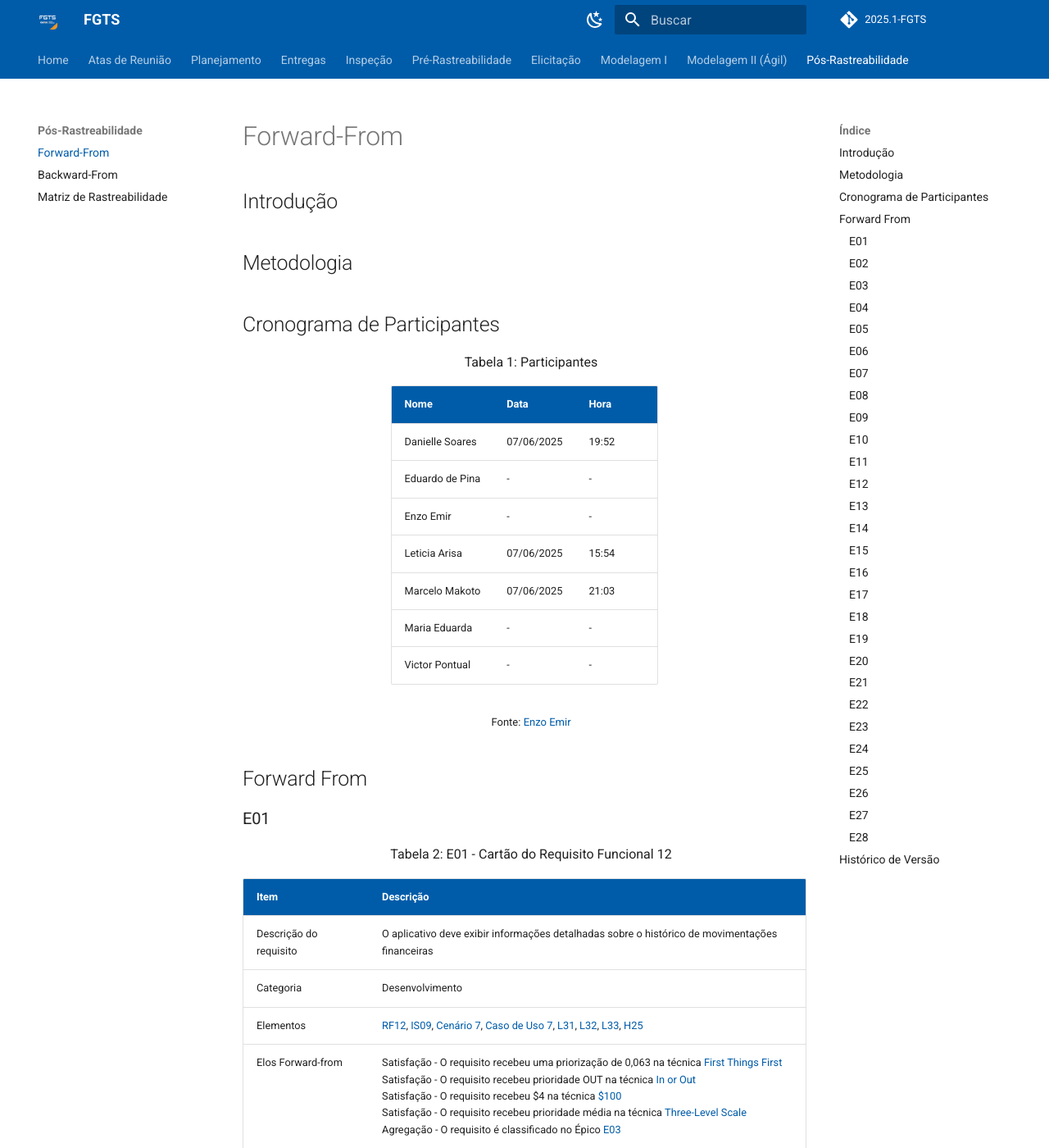
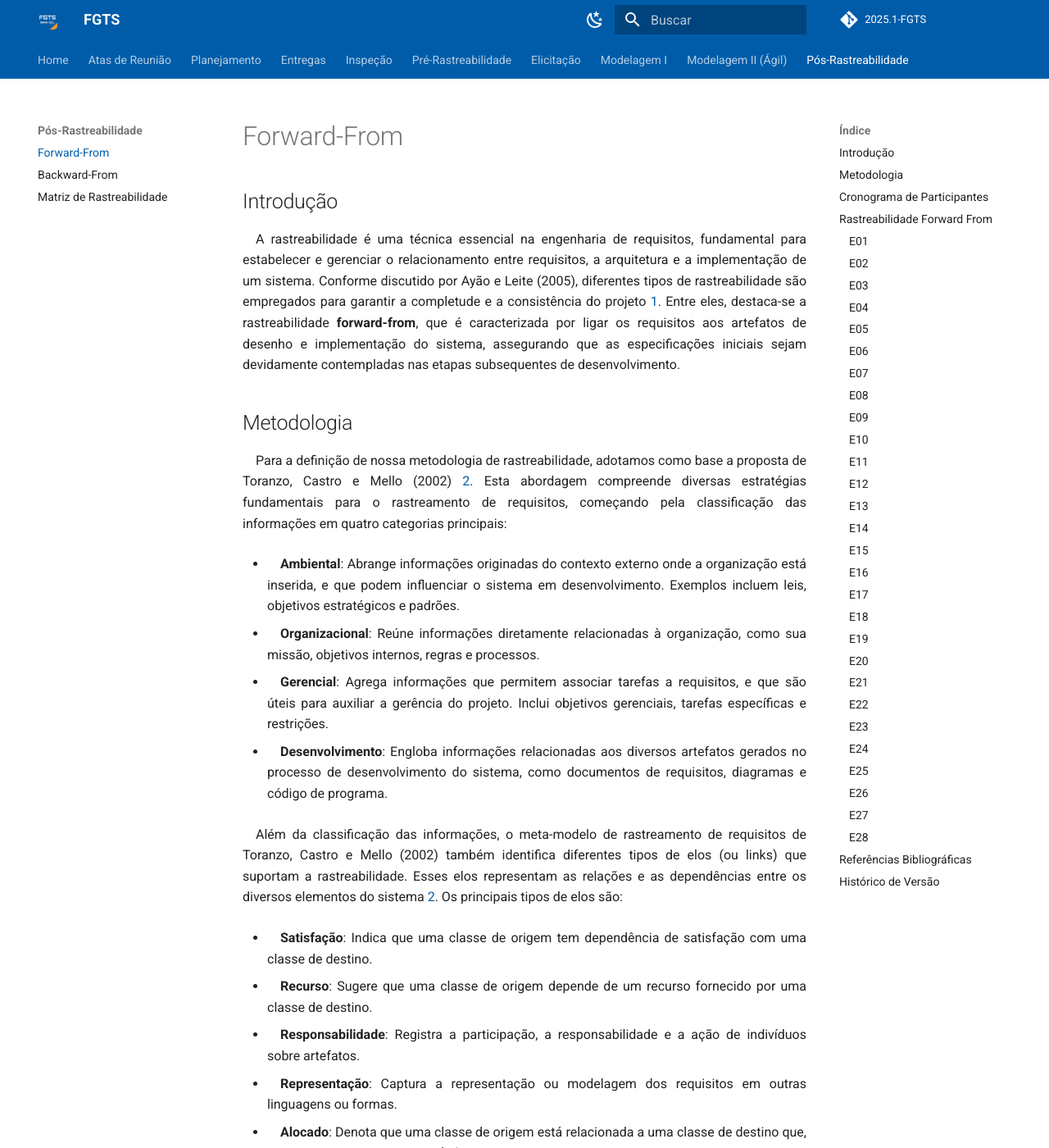
Before and after one commit to eduardodpms/REQ-FGTS, an MkDocs documentation site: the page built from docs/Pos-Rastreabilidade/Forward-From.md, in a window 1280 px wide and 1400 px high. Shown: the whole window at 82% size. Built offline with MkDocs 1.6.1 and Material for MkDocs 9.7.7, drawn with Linux system fonts in a browser that asks for light colours; comment, search, counter and statistics services are not loaded; some of the changed text lies outside the part shown.

Commit message:
feat: introdução, metodologia e referencias do forward from

```diff
--- a/docs/Pos-Rastreabilidade/Forward-From.md
+++ b/docs/Pos-Rastreabilidade/Forward-From.md
@@ -1,7 +1,72 @@
 ##  Introdução
+
+A rastreabilidade é uma técnica essencial na engenharia de requisitos, fundamental para estabelecer e gerenciar o relacionamento entre requisitos, a arquitetura e a implementação de um sistema. Conforme discutido por Ayão e Leite (2005), diferentes tipos de rastreabilidade são empregados para garantir a completude e a consistência do projeto  <a href="REF1">1</a>. Entre eles, destaca-se a rastreabilidade **forward-from**, que é caracterizada por ligar os requisitos aos artefatos de desenho e implementação do sistema, assegurando que as especificações iniciais sejam devidamente contempladas nas etapas subsequentes de desenvolvimento.
 
 ##  Metodologia
 
+Para a definição de nossa metodologia de rastreabilidade, adotamos como base a proposta de Toranzo, Castro e Mello (2002) <a href="REF2">2</a>. Esta abordagem compreende diversas estratégias fundamentais para o rastreamento de requisitos, começando pela classificação das informações em quatro categorias principais:
+
+- **Ambiental**: Abrange informações originadas do contexto externo onde a organização está inserida, e que podem influenciar o sistema em desenvolvimento. Exemplos incluem leis, objetivos estratégicos e padrões.
+
+- **Organizacional**: Reúne informações diretamente relacionadas à organização, como sua missão, objetivos internos, regras e processos.
+
+- **Gerencial**: Agrega informações que permitem associar tarefas a requisitos, e que são úteis para auxiliar a gerência do projeto. Inclui objetivos gerenciais, tarefas específicas e restrições.
+
+- **Desenvolvimento**: Engloba informações relacionadas aos diversos artefatos gerados no processo de desenvolvimento do sistema, como documentos de requisitos, diagramas e código de programa.
+
+Além da classificação das informações, o meta-modelo de rastreamento de requisitos de Toranzo, Castro e Mello (2002) também identifica diferentes tipos de elos (ou links) que suportam a rastreabilidade. Esses elos representam as relações e as dependências entre os diversos elementos do sistema <a href="REF2">2</a>. Os principais tipos de elos são:
+
+- **Satisfação**: Indica que uma classe de origem tem dependência de satisfação com uma classe de destino.
+
+- **Recurso**: Sugere que uma classe de origem depende de um recurso fornecido por uma classe de destino.
+
+- **Responsabilidade**: Registra a participação, a responsabilidade e a ação de indivíduos sobre artefatos.
+
+- **Representação**: Captura a representação ou modelagem dos requisitos em outras linguagens ou formas.
+
+- **Alocado**: Denota que uma classe de origem está relacionada a uma classe de destino que, por sua vez, representa um subsistema.
+
+- **Agregação**: Indica a composição de elementos, mostrando como partes se juntam para formar um todo.
+
+No presente documento, estão os resultados da aplicação deste modelo de rastreabilidade a todos os [requisitos elicitados](https://requisitos-de-software.github.io/2025.1-FGTS/Elicitacao/Requisitos-elicitados/), garantindo uma cobertura completa e uma visão abrangente das suas origens, classificações e interconexões ao longo do ciclo de desenvolvimento.
+
+<font size="3"><p style="text-align: center">Tabela 1: Modelo da tabela de rastreabilidade</p></font>
+
+<div align="center">
+
+<table>
+  <thead>
+    <tr>
+      <th>Item da Tabela de Rastreabilidade</th>
+      <th>Descrição / Conteúdo</th>
+    </tr>
+  </thead>
+  <tbody>
+    <tr>
+      <td><strong>Descrição do requisito</strong></td>
+      <td>Apresenta a especificação textual do requisito em questão.</td>
+    </tr>
+    <tr>
+      <td><strong>Categoria</strong></td>
+      <td>Classifica o requisito de acordo com as quatro categorias (Ambiental, Organizacional, Gerencial, Desenvolvimento)</td>
+    </tr>
+    <tr>
+      <td><strong>Elementos</strong></td>
+      <td>Lista os artefatos de origem ou outros elementos que contribuíram para a elicitação ou refinamento do requisito.</td>
+    </tr>
+    <tr>
+      <td><strong>Elos Forward-from</strong></td>
+      <td>Detalhamento dos vínculos que o requisito possui a artefatos ou processos subsequentes no desenvolvimento.</td>
+    </tr>
+    <tr>
+      <td><strong>Print</strong></td>
+      <td>Coluna reservada para anexos visuais ou evidências, se aplicável.</td>
+    </tr>
+  </tbody>
+</table>
+</div>
+
+<font size="2"><p style="text-align: center">Fonte: [Danielle Soares](https://github.com/danielle-soaress)</p></font>
 
 ##  Cronograma de Participantes
 
@@ -61,7 +126,7 @@
 
 <font size="2"><p style="text-align: center">Fonte: [Enzo Emir](https://github.com/EnzoEmir) </p></font>
 
-## Forward From
+## Rastreabilidade Forward From
 
 ### <a name="E01"></a> E01
 
@@ -1319,6 +1384,29 @@
 
 <font size="2"><p style="text-align: center">Fonte: [Danielle Soares](https://github.com/danielle-soaress) </p></font>
 
+## Referências Bibliográficas
+
+> <a name="REF1">1. </a>AYÃO, Miriam; LEITE, Julio. Rastreabilidade de Requisitos. PUC-Rio: Departamento de Informática, ISSN 0103-9741, Rio de Janeiro, 2005. Disponível em: https://www-di.inf.puc-rio.br/~julio/rastre.pdf. Acesso em: 08 de jun. de 2025
+
+> <a name="REF2">2. </a>TORANZO, M.; CASTRO, J; MELLO, E. Uma proposta para melhorar o rastreamento de requisitos. PUC-Rio: Workshop em Engenharia de Requisitos, Rio de Janeiro, 2002. Disponível em: http://wer.inf.puc-rio.br/WERpapers/artigos/artigos_WER02/toranzo.pdf. Acesso em: 08 de jun. de 2025.
+
+<font size="3"><p style="text-align: center">Figura 1: Foto da referência 1</p></font>
+
+<div align="center">
+  <img src="./../assets/pos-rastreabilidade/referencias/ref1.png" alt="FIGURA 1">
+</div>
+
+<font size="2"><p style="text-align: center">Fonte: [AYÃO, LEITE, 2005](https://www-di.inf.puc-rio.br/~julio/rastre.pdf) </p></font>
+
+<font size="3"><p style="text-align: center">Figura 2: Foto da referência 2</p></font>
+
+<div align="center">
+  <img src="./../assets/pos-rastreabilidade/referencias/ref2.png" alt="FIGURA 2">
+</div>
+
+<font size="2"><p style="text-align: center">Fonte: [TORANZO, CASTO, MELLO, 2002](http://wer.inf.puc-rio.br/WERpapers/artigos/artigos_WER02/toranzo.pdf) </p></font>
+
+
 
 ##  Histórico de Versão
 
@@ -1328,3 +1416,4 @@
 | `1.1`  | 07/06/2025 | Adição das E01 - E10 | [Leticia Arisa](https://github.com/Leticia-Arisa-K-Higa)    | [Marcelo Makoto](https://github.com/MM4k)  |
 | `1.2`  | 07/06/2025 | Adição das E11 - E19 | [Marcelo Makoto](https://github.com/MM4k)    | [Danielle Soares](https://github.com/danielle-soaress) |
 | `1.3`  | 07/06/2025 | Adição das E20 - E28 | [Danielle Soares](https://github.com/danielle-soaress) |  |
+| `1.4`  | 08/06/2025 | Introdução, Metodologia e Referências  | [Danielle Soares](https://github.com/danielle-soaress) |  |
```
Also changed, not shown: docs/assets/pos-rastreabilidade/referencias/ref1.png (added), docs/assets/pos-rastreabilidade/referencias/ref2.png (added), docs/assets/pos-rastreabilidade/referencias/ref3.png (added).
